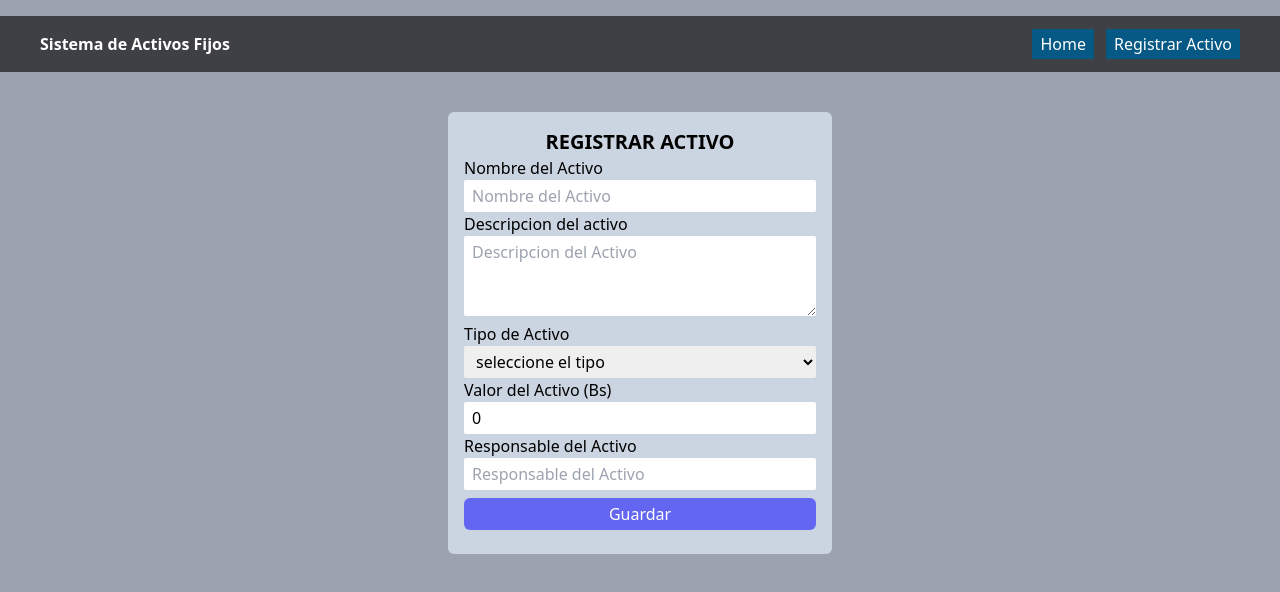
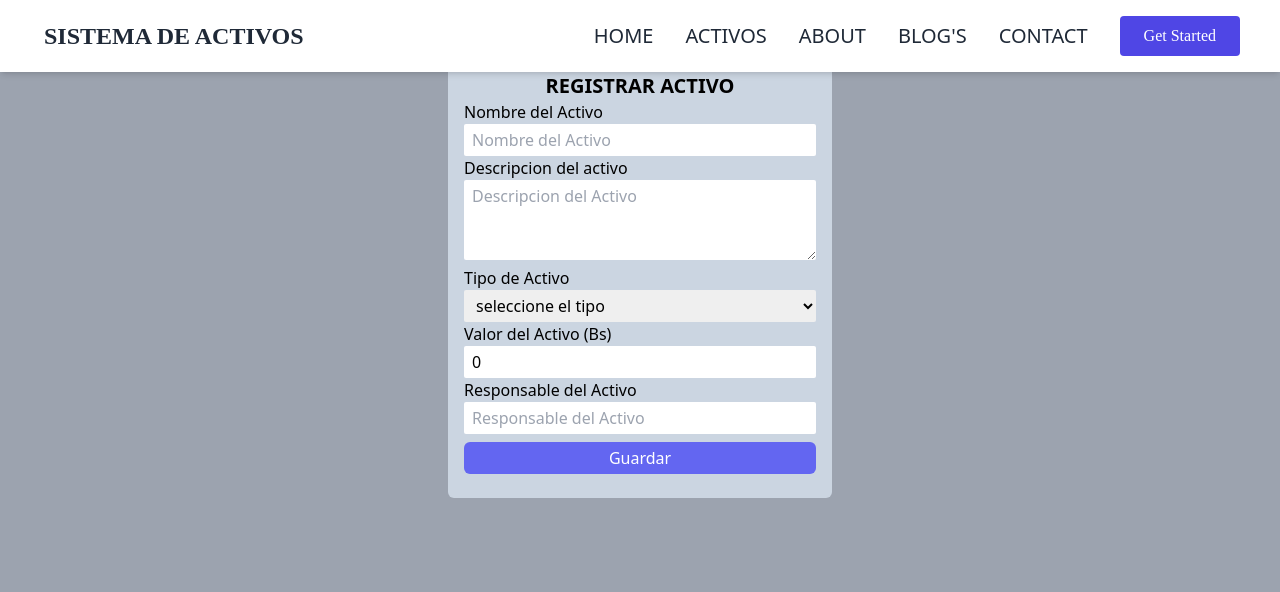
Before and after one commit to JuanDa512/SistemaActivos-Frontend, a React (Create React App) app: page /new in a window 1280 px wide. Shown: the top 592 px of the page. Built offline with nearby package versions, Linux system fonts and the light colour scheme.

Commit message:
Cambios NAvbar y Home

```diff
--- a/src/App.js
+++ b/src/App.js
@@ -4,6 +4,7 @@
 import ActivoForm from './pages/ActivoForm'
 import { ActivoContextProvider } from './context/ActivoProvider'
 import Login from './pages/Login'
+import HomePage from './pages/HomePage'
 
 function App() {
   return (
@@ -11,8 +12,9 @@
         <div className='container mx-auto py-4'>
           <ActivoContextProvider>
             <Routes>
-              <Route path="/" element={<ActivoPage/>} />
-              <Route path="/login" element={<Login/>} />
+              <Route path="/" element={<Login/>} />
+              <Route path="/activos" element={<ActivoPage/>} />
+              <Route path="/home" element={<HomePage/>} />
               <Route path="/new" element={<ActivoForm/>} />
               <Route path="/edit/:id" element={<ActivoForm/>} />
             </Routes>
--- /dev/null
+++ b/src/components/Button.js
@@ -0,0 +1,12 @@
+import React from 'react'
+
+const Button = (props) => {
+  return (
+    <button className='bg-indigo-600 text-white font-[Poppins] py-2 px-6 rounded md:ml-8 hover:bg-indigo-400
+    duration-500'>
+      {props.children}
+    </button>
+  )
+}
+
+export default Button
--- a/src/components/Navbar.js
+++ b/src/components/Navbar.js
@@ -1,15 +1,15 @@
-import React from 'react'
+/*import React from 'react'
 import {Link} from 'react-router-dom'
 
 function Navbar() {
   return (
     <div className="bg-zinc-700 flex justify-between px-10 py-4">
-        <Link to="/" className='text-white font-bold'>
+        <Link to="/activos" className='text-white font-bold'>
           <h1 className=''>Sistema de Activos Fijos</h1>
         </Link>
         <ul className="flex gap-x-3">
             <li>
-                <Link to="/" className='bg-sky-800 px-2 py-1 text-white'>Home</Link>
+                <Link to="/activos" className='bg-sky-800 px-2 py-1 text-white'>Home</Link>
             </li>
             <li>
                 <Link to="/new" className="bg-sky-800 px-2 py-1 text-white">Registrar Activo</Link>
@@ -19,4 +19,50 @@
   )
 }
 
+export default Navbar*/
+
+import React, { useState } from 'react'
+import Button from './Button';
+
+const Navbar = () => {
+    let Links =[
+      {name:"HOME",link:"/home"},
+      {name:"ACTIVOS",link:"/new"},
+      {name:"ABOUT",link:"/"},
+      {name:"BLOG'S",link:"/"},
+      {name:"CONTACT",link:"/"},
+    ];
+    let [open,setOpen]=useState(false);
+  return (
+    <div className='shadow-md w-full fixed top-0 left-0'>
+      <div className='md:flex items-center justify-between bg-white py-4 md:px-10 px-7'>
+      <div className='font-bold text-2xl cursor-pointer flex items-center font-[Poppins]
+      text-gray-800'>
+        <span className='text-3xl text-indigo-600 mr-1 pt-2'>
+        <ion-icon name="logo-ionic"></ion-icon>
+        </span>
+        SISTEMA DE ACTIVOS
+      </div>
+
+      <div onClick={()=>setOpen(!open)} className='text-3xl absolute right-8 top-6 cursor-pointer md:hidden'>
+      <ion-icon name={open ? 'close':'menu'}></ion-icon>
+      </div>
+
+      <ul className={`md:flex md:items-center md:pb-0 pb-12 absolute md:static bg-white md:z-auto z-[-1] left-0 w-full md:w-auto md:pl-0 pl-9 transition-all duration-500 ease-in ${open ? 'top-20 ':'top-[-490px]'}`}>
+        {
+          Links.map((link)=>(
+            <li key={link.name} className='md:ml-8 text-xl md:my-0 my-7'>
+              <a href={link.link} className='text-gray-800 hover:text-gray-400 duration-500'>{link.name}</a>
+            </li>
+          ))
+        }
+        <Button>
+          Get Started
+        </Button>
+      </ul>
+      </div>
+    </div>
+  )
+}
+
 export default Navbar
--- a/src/pages/ActivoForm.js
+++ b/src/pages/ActivoForm.js
@@ -49,7 +49,7 @@
                 } else {
                     await createActivos(values)
                 }
-                navigate("/");
+                navigate("/activos");
                 setActivo({
                     nombre: "",
                     descripcion:"",
--- /dev/null
+++ b/src/pages/HomePage.js
@@ -0,0 +1,20 @@
+import React from 'react'
+import Navbar from '../components/Navbar'
+
+function HomePage() {
+  return (
+    <div>
+        <Navbar/>
+        <br></br>
+        <br></br>
+        <br></br>
+        <br></br>
+        <br></br>
+        <br></br>
+        <br></br>
+        HomePage
+    </div>
+  )
+}
+
+export default HomePage
--- a/src/pages/Login.js
+++ b/src/pages/Login.js
@@ -26,7 +26,7 @@
                         contrasena: "",
                     });
                 } else {
-                    navigate("/");
+                    navigate("/activos");
                 }
 
             }}>
```
